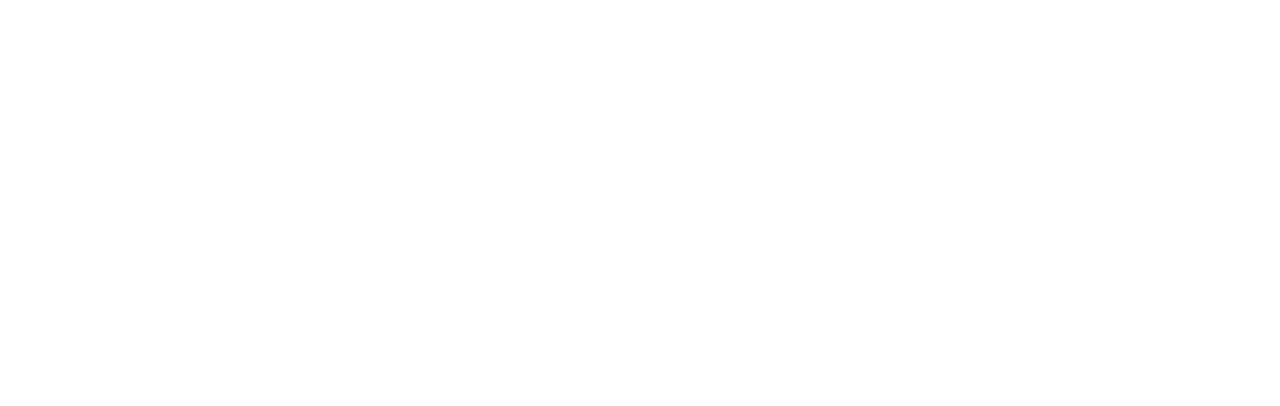
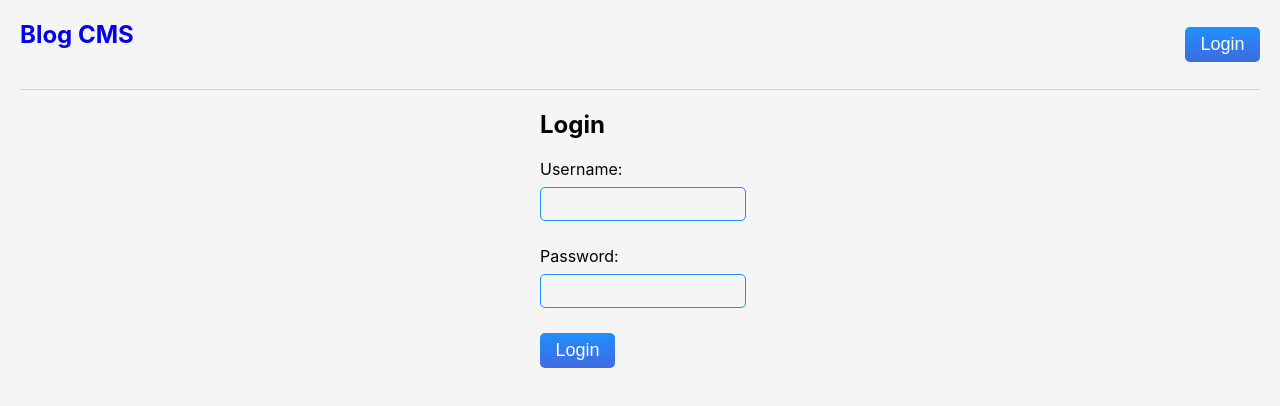
Before and after one commit to patelkh/Travel-Blog-Client-CMS, a React (Create React App) app: page / in a window 1280 px wide. Before the commit this address had no page. Shown: the top 406 px of the page. Built offline with nearby package versions, Linux system fonts and the light colour scheme; no server answers.

Commit message:
Added Home Page Components

```diff
--- a/src/App.js
+++ b/src/App.js
@@ -1,17 +1,18 @@
-import React from 'react';
-import { BrowserRouter as Router, Routes, Route } from 'react-router-dom';
-import Home from './components/Home';
-import './App.css';
+import React from "react";
+import { BrowserRouter as Router, Routes, Route } from "react-router-dom";
+import Nav from "./components/Nav";
+import Home from "./pages/Home";
+import "./App.css";
 
 function App() {
   return (
     <div className="App">
       <Router>
+        <Nav />
         <Routes>
-        <Route path="/home" element={<Home/>}></Route>
+          <Route path="/" element={<Home />}></Route>
         </Routes>
       </Router>
-
     </div>
   );
 }
--- /dev/null
+++ b/src/components/Blog.js
@@ -0,0 +1,14 @@
+import React from "react";
+import './componentStyle.css'
+
+export default function Blog({blog}) {
+    return (
+        <div className="blog-container" key={blog._id}>
+            <div className="blog-details">
+                <h2 className="blog-title">{blog.title}</h2>
+                <p><b>Written by:</b> {blog.author}</p>
+                <p>{blog.description}</p>
+            </div>
+        </div>
+    )
+}
--- /dev/null
+++ b/src/components/Blogs.js
@@ -0,0 +1,31 @@
+import React, { useEffect, useState } from "react";
+import './componentStyle.css'
+import Blog from "./Blog";
+
+export default function Blogs() {
+
+    const [blogs, setBlogs] = useState([]);
+
+    const fetchBlogs = async() => {
+        const response = await fetch("https://kays-travel-blog-api.herokuapp.com/blogs/view")
+        const data = await response.json()
+        setBlogs(data)
+    }
+
+    //get blogs
+    useEffect(() => {
+        fetchBlogs()
+        .catch(console.error)
+    }, [])
+
+    return (
+        <div className="blogs-container">
+            {/* {blogs.map((blog) => {
+                return <li key={blog._id}>{blog.title}</li>
+            })} */}
+            {blogs.map((blog, index) => {
+                return <Blog blog={blog} key={index}/>
+            })}
+        </div>
+    )
+}
--- a/src/components/Home.js
+++ /dev/null
@@ -1,11 +0,0 @@
-import React from "react";
-
-export default function Home() {
-    return(
-        <div>
-            <p>Hello from home!</p>
-        </div>
-    )
-
-
-}
--- /dev/null
+++ b/src/components/Login.js
@@ -0,0 +1,19 @@
+import React from "react";
+import "./componentStyle.css";
+
+export default function Login() {
+  return (
+    <div className="login-container">
+      <div className="form-container>">
+        <h2 className="login-label">Login</h2>
+        <form>
+          <label>Username: </label>
+          <input type="text" name="username" />
+          <label>Password:</label>
+          <input type="text" name="password" />
+          <label><button className="login-button">Login</button></label>
+        </form>
+      </div>
+    </div>
+  );
+}
--- /dev/null
+++ b/src/components/Nav.js
@@ -0,0 +1,21 @@
+import React from "react";
+import { Link } from "react-router-dom";
+import './componentStyle.css'
+
+export default function Nav() {
+    return (
+        <nav className="nav">
+            <div className="nav-items">
+                <li className="nav-item"><Link className="nav-item" to="/"><h1>Blog CMS</h1></Link></li>
+                {/* display on home page */}
+                {/* <li className="nav-item"><Link to="/addblog">Add Blog</Link></li>     */}
+            </div>
+            {/* need conditionally logic here too */}
+            <div className="app-access">
+                {/* add event listener */}
+                <button className="login-button">Login</button>
+                {/* <button className="access-button">Logout</button> */}
+            </div>
+        </nav>
+    )
+}
--- /dev/null
+++ b/src/components/componentStyle.css
@@ -0,0 +1,78 @@
+.nav {
+    display: flex;
+    align-items: center;
+    justify-content: space-between;
+    margin-left: 20px;
+    margin-right: 20px;
+    border-bottom: 1px solid lightgray;
+}
+
+.nav-items {
+    display: flex;
+    align-items: center;
+    justify-content: left;
+}
+
+.nav-item {
+    margin-right: 20px;
+    list-style: none;
+    text-decoration: none;
+}
+
+.login-button{
+    background: linear-gradient(dodgerblue, royalblue);
+    color: white;
+    border-radius: 5px;
+    height: 35px;
+    width: 75px;
+    border: none;
+    font-size: 18px;
+}
+
+.blogs-container {
+    margin: auto;
+    width: 50%;
+}
+
+
+.blog-details {
+    text-align: left;
+    margin-bottom: 40px;
+    border: 1px solid lightgrey;
+    box-shadow: 2px;
+    border-radius: 5px;
+    padding-left: 20px;
+    padding-right: 20px;
+}
+
+.login-container {
+    /* margin: auto;
+    height: 200px;
+    margin-bottom: 50px; */
+    width: 200px;
+    margin: auto;
+    padding-bottom: 50px;
+}
+
+.form-container {
+    margin-bottom: 50px;
+}
+
+.login-label {
+    text-align: left;
+}
+
+label {
+    display: block;
+    text-align: left;
+    margin-bottom: 8px;
+}
+
+input {
+    height: 30px;
+    width: 200px;
+    margin-bottom: 25px;
+    border-radius: 5px;
+    border: 1px solid dodgerblue;
+    font-size: 16px;
+}
--- /dev/null
+++ b/src/pages/Home.js
@@ -0,0 +1,17 @@
+import React from "react";
+import Blogs from "../components/Blogs";
+import Login from "../components/Login";
+import "./pageStyle.css";
+
+export default function Home() {
+  return (
+    <div>
+      <div className="home-container">
+        <Login/>
+      </div>
+      <div className="blog-container">
+        <Blogs />
+      </div>
+    </div>
+  );
+}
--- /dev/null
+++ b/src/pages/pageStyle.css
@@ -0,0 +1,3 @@
+* {
+    background: whitesmoke
+}
```
Also changed, not shown: src/pages/EditBlog.js (added), src/pages/NewBlog.js (added), src/pages/Signin.js (added).
